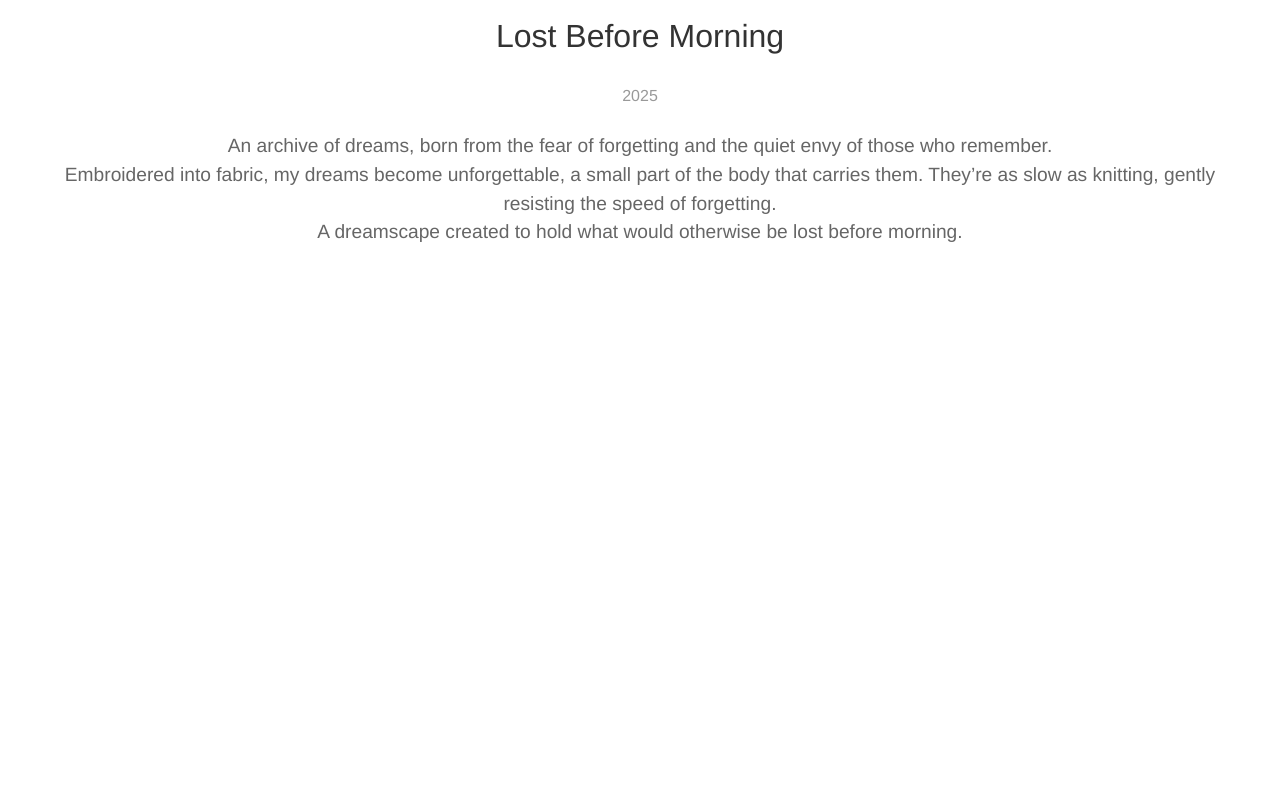
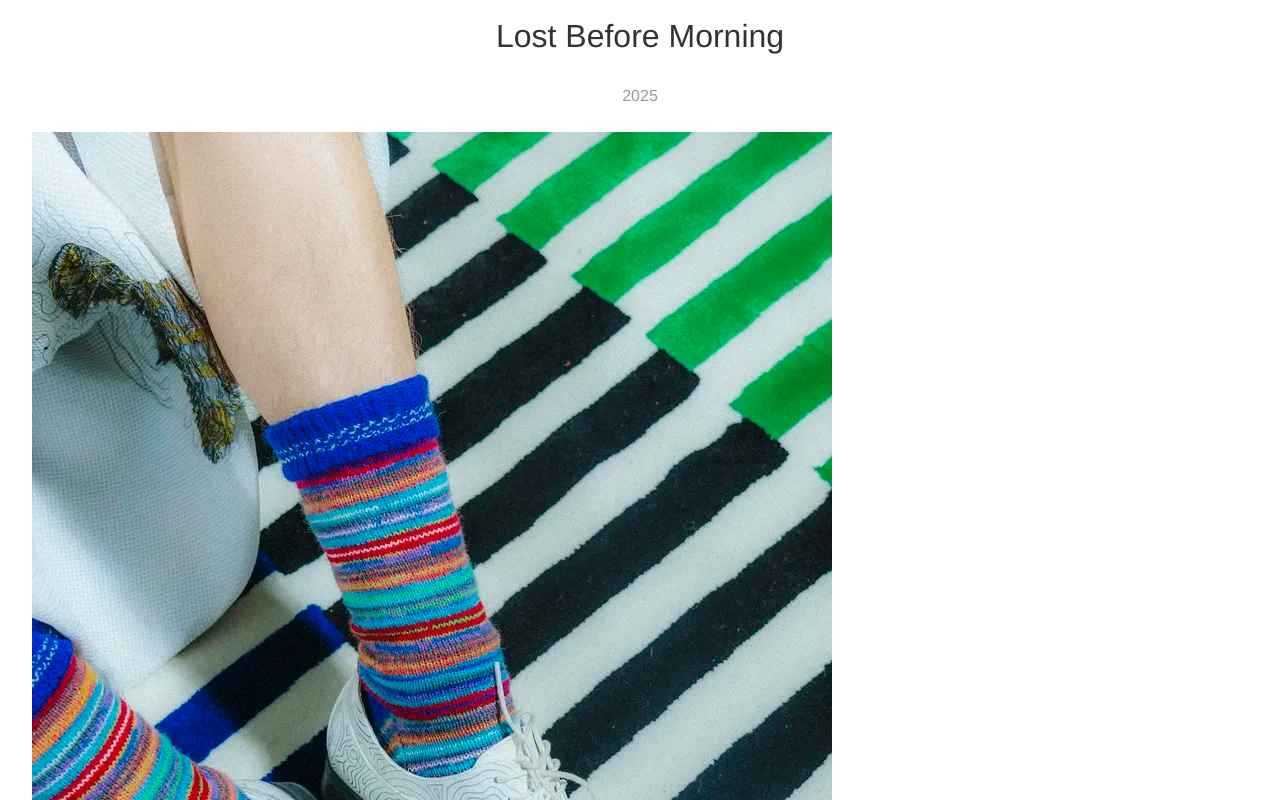
Before and after one commit to brentvervaet/anneliesannys-portfolio, a Vue app: page /lost-before-morning in a window 1280 px wide. Shown: the part 820-1620 px from the top of the page. Built offline with nearby package versions, Linux system fonts and the light colour scheme.

Commit message:
refactor: update ProjectDetail to conditionally render project head image and remove unused ProjectImage interface

```diff
--- a/src/components/ProjectDetail.vue
+++ b/src/components/ProjectDetail.vue
@@ -50,11 +50,12 @@
         <h2 class="project-title">{{ title }}</h2>
         <p v-if="date" class="project-date">{{ date }}</p>
         <!-- TODO: -->
-        <!-- <img
+        <img
+          v-if="images[0]"
           class="project-headImage"
           :src="getMediumImagePath(images[0].src)"
           :alt="images[0].alt"
-        /> -->
+        />
         <div class="project-description">
           <p v-for="paragraph in description" :key="paragraph">
             {{ paragraph }}
@@ -77,18 +78,13 @@
 </template>
 
 <script setup lang="ts">
+import type { ProjectImage } from '@/types/project'
 import { computed, ref } from 'vue'
-
-interface ProjectImage {
-  src: string
-  alt: string
-}
 
 interface Props {
   title: string
   description: string[]
   images: ProjectImage[]
-  models?: string[]
   video?: string
   date?: string
 }
--- a/src/types/project.ts
+++ b/src/types/project.ts
@@ -13,7 +13,6 @@
   slug: string
   title: string
   description: string[]
-  models?: string[]
   images?: ProjectImage[]
   studies?: Study[]
   thumbnailImage: string
--- a/src/views/ProjectDetailView.vue
+++ b/src/views/ProjectDetailView.vue
@@ -16,7 +16,6 @@
       :images="project.images"
       :video="project.video"
       :date="project.date"
-      :models="project.models"
     />
   </div>
 </template>
```
